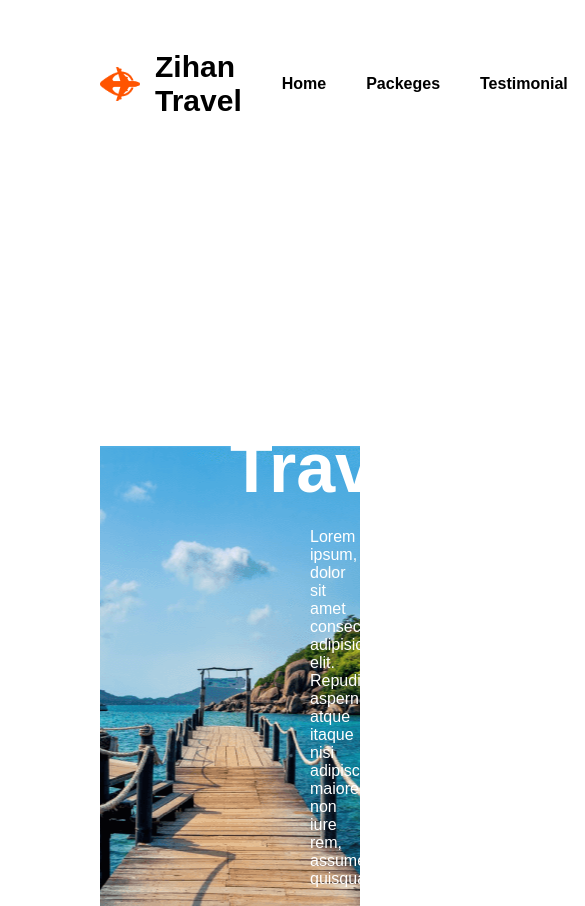
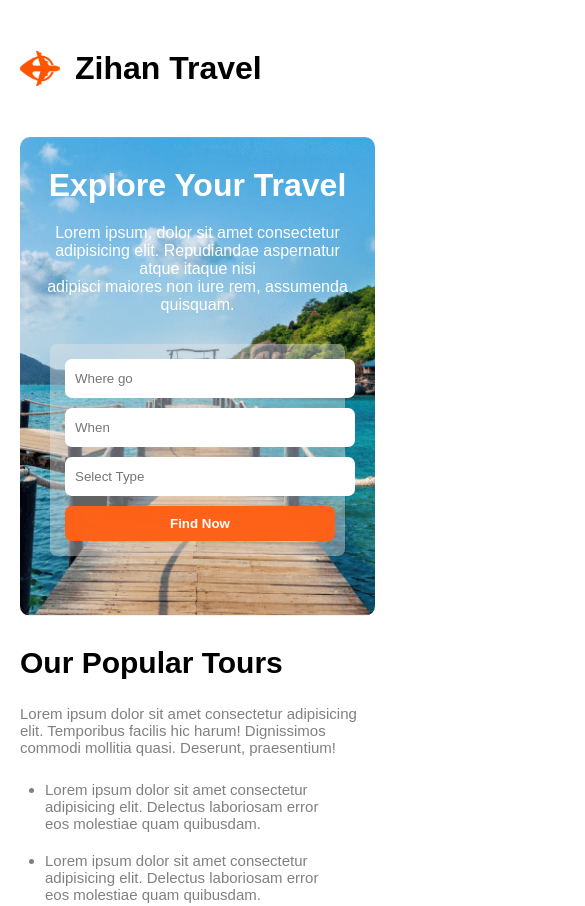
Before and after one commit to SkZihan/Assignment-02, a plain HTML site: page index.html in a window 390 px wide. Shown: the top 906 px of the page, 585 px wide, since content can reach past the window. Drawn offline with Linux system fonts and the light colour scheme.

Commit message:
Nav, Banner and Popular tour sections responsiveness added

```diff
--- a/index.html
+++ b/index.html
@@ -32,7 +32,7 @@
             <h1 class="banner-title">Explore Your Travel</h1>
             <p class="banner-discription">Lorem ipsum, dolor sit amet consectetur adipisicing elit. Repudiandae
                 aspernatur
-                atque itaque nisi adipisci
+                atque itaque nisi <br> adipisci
                 maiores non iure rem, assumenda quisquam.</p>
 
             <div class="banner-input">
@@ -63,7 +63,7 @@
                     Read More
                 </button>
             </div>
-            <div>
+            <div class="tour-image">
                 <img src="Images/Rectangle 4.png" alt="">
             </div>
         </section>
--- a/styles/travel.css
+++ b/styles/travel.css
@@ -32,7 +32,7 @@ main {
 }
 
 .heading h2 {
-    font-size: 30px;
+    font-size: 2rem;
 }
 
 .navigation {
@@ -56,24 +56,26 @@ main {
     background-image: url(../Images/Group\ 13\ \(1\)\ \(1\).png);
     background-repeat: no-repeat;
     background-position: center;
+    background-size: cover;
     border-radius: 10px;
-    padding: 100px 130px;
+    padding: 100px 180px;
     text-align: center;
 }
 
 .banner-title {
-    font-size: 70px;
+    font-size: 4rem;
     color: white;
 }
 
 .banner-discription {
     color: white;
-    margin: 20px 80px;
+    font-size: 1rem;
+    margin: 20px 0px;
 }
 
 .banner-input {
     background-color: rgba(228, 228, 228, 0.418);
-    margin: 50px 50px 0px;
+    margin: 50px 0px;
     border-radius: 7px;
 }
 
@@ -97,12 +99,13 @@ main {
 /* Popular Tours Section */
 .tours {
     display: flex;
+    gap: 60px;
     margin: 80px 0;
 }
 
-.tours-discription {
+/* .tours-discription {
     margin-right: 60px;
-}
+} */
 
 .tours-discription h1 {
     font-size: 30px;
@@ -119,3 +122,51 @@ main {
     color: grey;
     margin: 20px 25px;
 }
+
+
+
+
+/* Responsive Section */
+@media screen and (max-width:660px) {
+
+    header,
+    main {
+        margin: 0 20px;
+    }
+
+    .navigation {
+        display: none;
+    }
+
+    .banner {
+        width: 90%;
+        padding: 30px 20px;
+    }
+
+    .banner-title {
+        font-size: 2rem;
+    }
+
+    .banner-input {
+        margin: 30px 10px;
+        padding: 5px 15px;
+    }
+
+    .banner-input input,
+    button {
+        margin-top: 10px;
+        width: 270px;
+    }
+
+
+
+    .tours {
+        flex-direction: column;
+        margin: 30px 0px;
+        gap: 30px;
+    }
+
+    .tour-image img {
+        width: 100%;
+    }
+}
```
